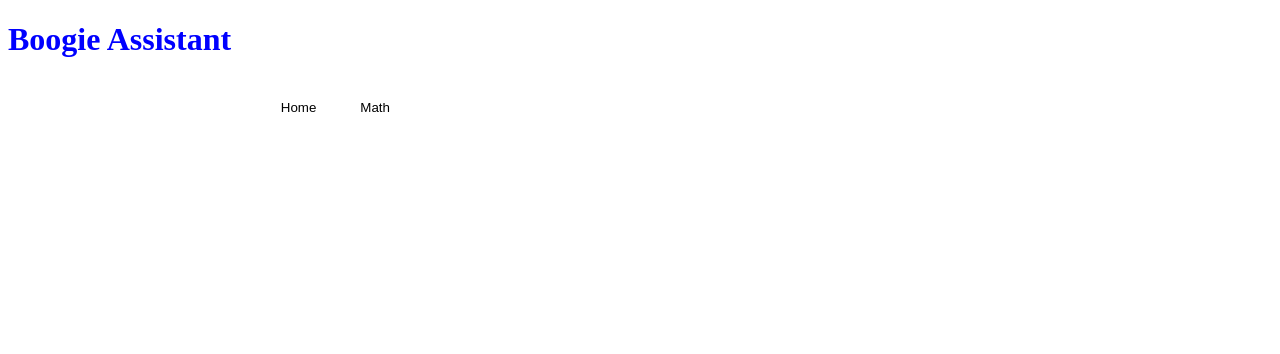
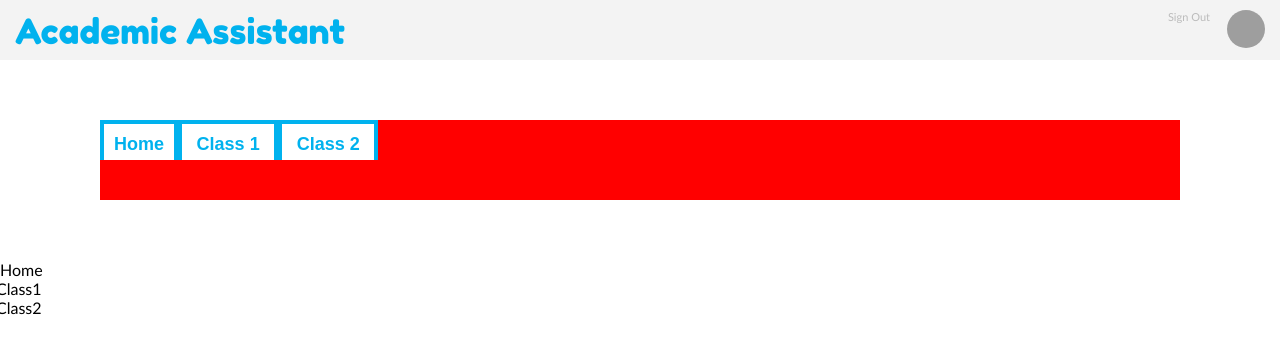
Before and after one commit to ProgrammerSamJ/Academic-Assistant, a PHP site: page /homepage.php in a window 1280 px wide. Shown: the top 354 px of the page. Run offline with PHP 8.4, Linux system fonts and the light colour scheme; grey boxes are pictures that could not be loaded.

Commit message:
More Changes

```diff
--- a/academicAssistant/config/config.php
+++ b/academicAssistant/config/config.php
@@ -8,7 +8,7 @@
   $config = array(
     "DB_HOST" => "localhost",
     "DB_USERNAME" => "root",
-    "DB_PASSWORD" => "poke2468"
+    "DB_PASSWORD" => "dozen12345"
   );
 
 ?>
--- /dev/null
+++ b/academicAssistant/homepage.css
@@ -0,0 +1,122 @@
+@import url('https://fonts.googleapis.com/css?family=Fredoka+One');
+
+html {
+	font-family: Calibri;
+}
+
+body {
+	margin: 0;
+	padding: 0;
+
+	min-width: 850px;
+}
+
+#header {
+	height: 40px;
+	padding: 10px 15px;
+
+	background-color: #F3F3F3;
+}
+
+#logo {
+	font-family: Fredoka One;
+	font-size: 35px;
+	color: #00B2EE;
+}
+
+#userpanel {
+	float: right;
+	clear: right;
+	display: inline-block;
+}
+
+#user {
+	float: left;
+	clear: left;
+}
+
+#user span {
+	text-align: right;
+}
+
+#username {
+	display: block;
+
+	font-size: 18px;
+	font-weight: bold;
+	color: #999;
+}
+
+#logout {
+	display: block;
+
+	font-size: 11px;
+	color: #BBB;
+
+	cursor: pointer;
+}
+
+#logout:hover {
+	color: #00B2EE;
+	text-decoration: underline;
+}
+
+#userimage {
+	float: right;
+	clear: right;
+
+	display: inline-block;
+
+	height: 38px;
+	width: 38px;
+	margin-left: 17px;
+	border-radius: 20px;
+}
+
+
+#mainbox {
+	margin: 60px auto;
+	background-color: #F00;
+
+	min-width: 800px !important;
+}
+
+.tab {
+	margin: 0;
+	padding: 10px;
+	height: 40px;
+
+	background-color: white;
+	outline: none;
+
+	border: 4px solid #00B2EE;
+	border-bottom: none;
+
+	color: #00B2EE;
+	font-weight: bold;
+	font-size: 18px;
+}
+
+.classtab {
+	width: 100px;
+	margin-left: -4px;
+}
+
+.tabcontent {
+	padding: 20px;
+}
+
+.classcontent {
+	display: none;
+}
+
+/*
+#navigation div {
+	display: inline-block;
+	border: 2px solid black;
+}
+
+.tabcontent {
+	display: none;
+}
+*/
--- /dev/null
+++ b/academicAssistant/homepage.js
@@ -0,0 +1,14 @@
+function logout(){
+  window.location.replace("index.php");
+  return true;
+}
+
+// Resize main tab view with window
+$(document).ready(function() {
+	$("#mainbox").css("width", $(window).width()-200 + "px");
+});
+
+$(window).resize(function() {
+
+	$("#mainbox").css("width", $(window).width()-200 + "px");
+});
--- a/academicAssistant/homepage.php
+++ b/academicAssistant/homepage.php
@@ -1,82 +1,123 @@
 <?php
+
+  @ $conn = new mysqli($config["DB_HOST"], $config["DB_USERNAME"], $config["DB_PASSWORD"], "academicasisstant");
+
 
 
 ?>
 
-<!DOCTYPE html>
-<html lang="en">
+
+<!doctype html>
+
+<html>
   <head>
-    <title>Boogie Assistant</title>
-    <link rel="stylesheet" href="resources/css.css">
-    <script type="text/javascript" src="resources/js.js"></script>
+      <title>Home - Academic Assistant</title>
+      <link rel="stylesheet" type="text/css" href="homepage.css">
+  </head>
 
-    <style>
-      .header {
-        color: blue;
-      }
+  <body>
+    <div id="header">
+      <span id="logo">Academic Assistant</span>
 
-      .courses {
-        display: inline;
-        margin-left: 20%;
-        margin-right: 20%;
-      }
+      <div id="userpanel">
+        <div id="user">
+          <span id="username"></span>
+          <span id="logout" onclick="return logout();">Sign Out</span>
+        </div>
 
-      .courseParts {
-        margin-left: 20%;
-        margin-right: 20%;
-      }
+        <img src="https://stoffe.kawaiifabric.com/images/product_images/large_img/solid-red-fabric-Robert-Kaufman-USA-Red-179485-1.JPG" id="userimage" />
+      </div>
+    </div>
 
-      .courses button {
-        border-style: none;
-        background-color: white;
-        padding: 20px 20px 20px 20px;
-        margin-bottom: -20px;
-      }
+    <div id="mainbox">
+      <div id="navbar">
+        <button id="hometab" class="tab">Home</button>
+        <button class="tab classtab">Class 1</button>
+        <button class="tab classtab">Class 2</button>
+      </div>
 
-      .courses button:hover {
-        background-color: lawngreen;
-      }
+    <div id="content">
+      <div id="homecontent" class="tabcontent">
+          <div class="contentheader">
+              <div id="homegrades" class="grades">
+                  <div class="gradebubble">
 
-      .courses button:active {
-        background-color: lightskyblue;
-      }
+                  </div>
+                  <div class="gradedetails">
 
-      .courses button.active {
-        background-color: gray;
-      }
+                  </div>
+              </div>
+              <div id="homeassignments" class="assignments">
 
-      .courseInfo {
-        display: none;
-        background-color: lightgray;
-        padding: 20px 20px 20px 20px;
-      }
-    </style>
-  </head>
-  <body>
-    <h1 class="header"> Boogie Assistant </h1>
-    <div class="courses">
-      <button class="courseTabs" onclick="openTab(event, 'home')">Home</button>
-      <button class="courseTabs" onclick="openTab(event, 'Math')">Math</button>
+              </div>
+          </div>
+      </div>
+
+      <div id="class1" class="classcontent tabcontent">
+          <div class="contentheader">
+              <div id="homegrades" class="grades">
+                  <div class="gradebubble">
+
+                  </div>
+                  <div class="gradedetails">
+
+                  </div>
+              </div>
+              <div id="homeassignments" class="assignments">
+
+              </div>
+          </div>
+      </div>
+
+      <div id="class2" class="classcontent tabcontent">
+          <div class="contentheader">
+              <div id="homegrades" class="grades">
+                  <div class="gradebubble">
+
+                  </div>
+                  <div class="gradedetails">
+
+                  </div>
+              </div>
+              <div id="homeassignments" class="assignments">
+
+              </div>
+          </div>
+        </div>
+      </div>
     </div>
-    <div class="courseParts">
-      <h3 class="courseInfo" id="home">This is the homepage</h3>
-      <h3 class="courseInfo" id="Math">This is the math page</h3>
-    </div>
+
+      <div id="navigation">
+          <div id="hometab">
+              Home
+          </div>
+          <div id="className1" class="classtab">
+              Class1
+          </div>
+          <div id="className2" class="classtab">
+              Class2
+          </div>
+      </div>
+
+
+
+      <div id="homeContent">
+
+      </div>
+
+
+
+      <div id="classContent1" class="tabContent">
+
+      </div>
+
+
+
+      <div id="classContent2" class="tabContent">
+
+      </div>
+
+      <script type="text/javascript" src="jquery.js"></script>
+      <script type="text/javascript" src="homepage.js"></script>
   </body>
 </html>
-
-<script>
-  function openTab(thisCourse, courseName){
-    var courseTabs, courseInfo;
-    courseInfo = document.getElementsByClassName("courseInfo");
-    for(var i=0; i<courseInfo.length; i++){
-      courseInfo[i].style.display = "none";
-    }
-    courseTabs = document.getElementsByClassName("courseTabs");
-    for(var i=0; i<courseTabs.length; i++){
-      courseTabs[i].className = courseTabs[i].className.replace(" active", "");
-    }
-    document.getElementById(courseName).style.display = "block";
-    thisCourse.currentTarget.className += " active";
-  }
-</script>
--- /dev/null
+++ b/academicAssistant/homepageinfo.php
@@ -0,0 +1,5 @@
+<?php
+
+  $id = "";
+
+?>
--- a/academicAssistant/index.css
+++ b/academicAssistant/index.css
@@ -96,6 +96,10 @@ button:hover {
   cursor: pointer;
 }
 
+#firstnamechange, #lastnamechange, #emailchange, #password2change {
+  display: block;
+}
+
 #firstname, #lastname, #email, #password2 {
   display: none;
 }
```
Also changed, not shown: academicAssistant/homepage.html (deleted, +0 -16 lines), academicAssistant/index.js (+11 -9 lines), academicAssistant/index.php (+75 -77 lines), academicAssistant/jquery.js (renamed from academicAssistant/jquery-3.3.1.min.js).
